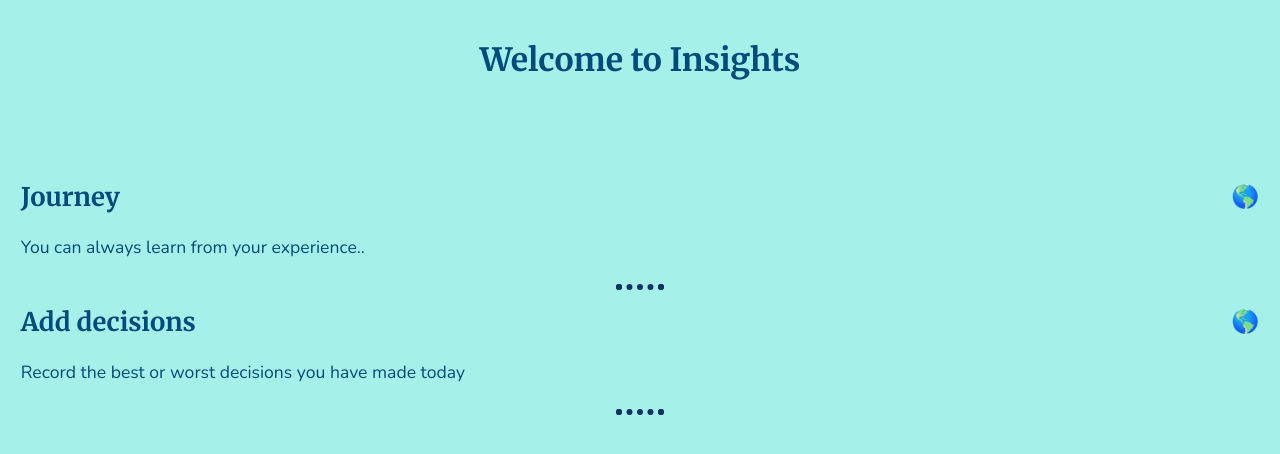
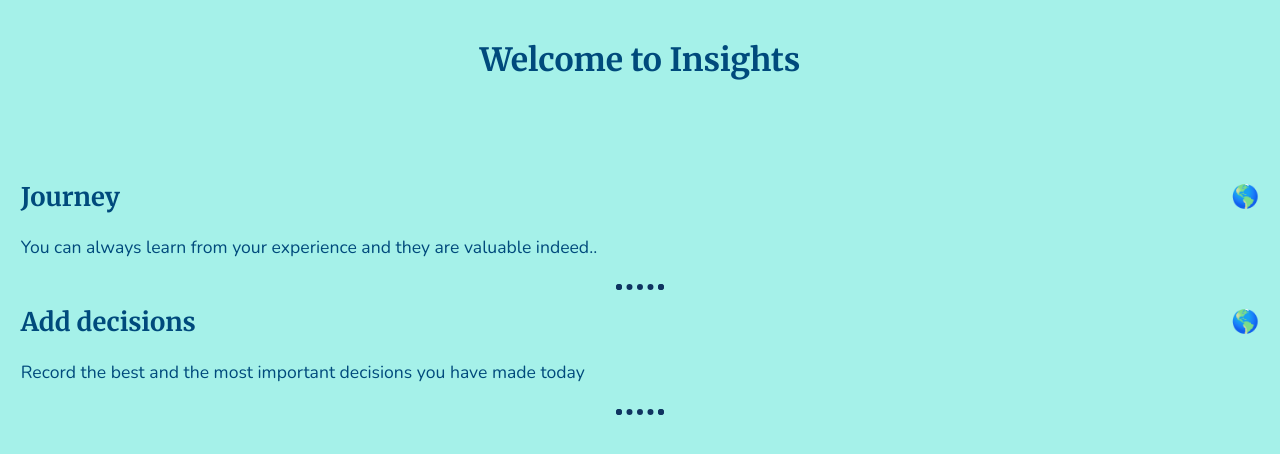
Before and after one commit to chriskokc/react-decision-making, a React (Create React App) app: page /react-decision-making in a window 1280 px wide. Shown: the top 454 px of the page. Built offline with nearby package versions, Linux system fonts and the light colour scheme; no server answers; the HTML template or start-up script is replaced by a standard one.

Commit message:
modified description in Home page.

```diff
--- a/src/pages/Home/Home.jsx
+++ b/src/pages/Home/Home.jsx
@@ -9,12 +9,12 @@ const Home = () => {
         <Section
           sectionTitle="Journey"
           sectionRoute="journey"
-          sectionDescription="You can always learn from your experience.."
+          sectionDescription="You can always learn from your experience and they are valuable indeed.."
         />
         <Section
           sectionTitle="Add decisions"
           sectionRoute="addDecisions"
-          sectionDescription="Record the best or worst decisions you have made today"
+          sectionDescription="Record the best and the most important decisions you have made today"
         />
       </div>
     </div>
```
